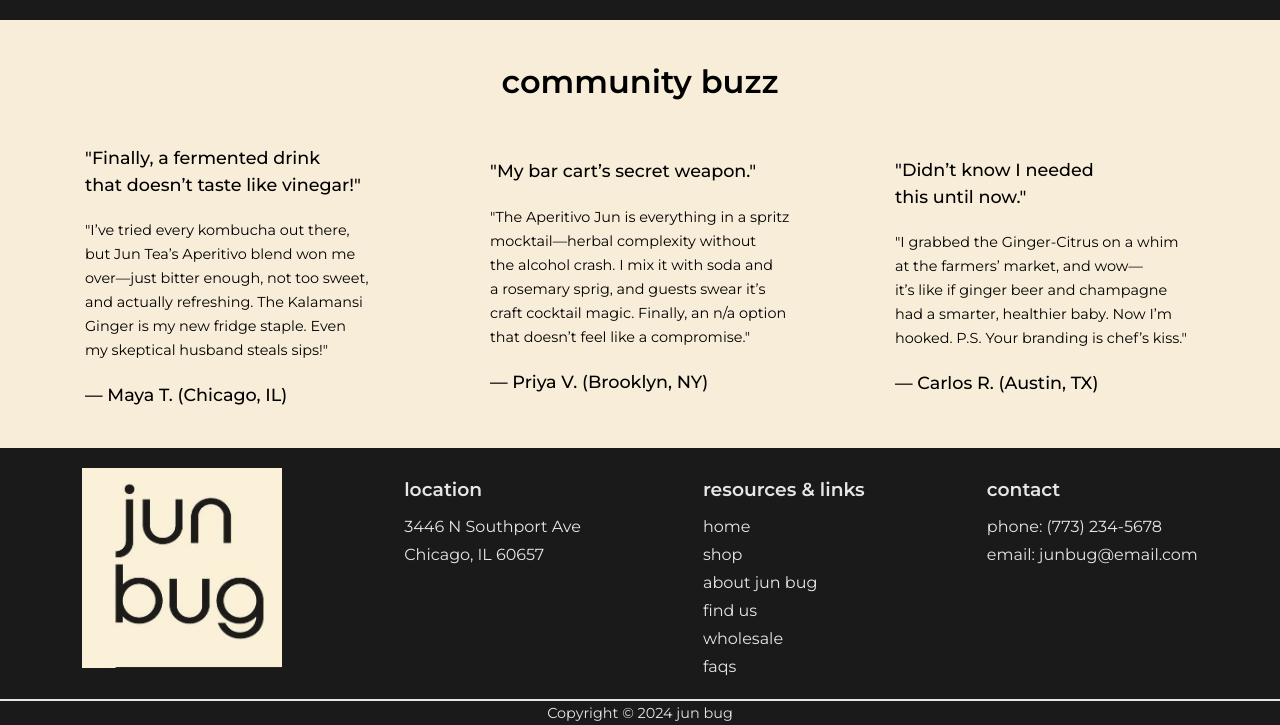
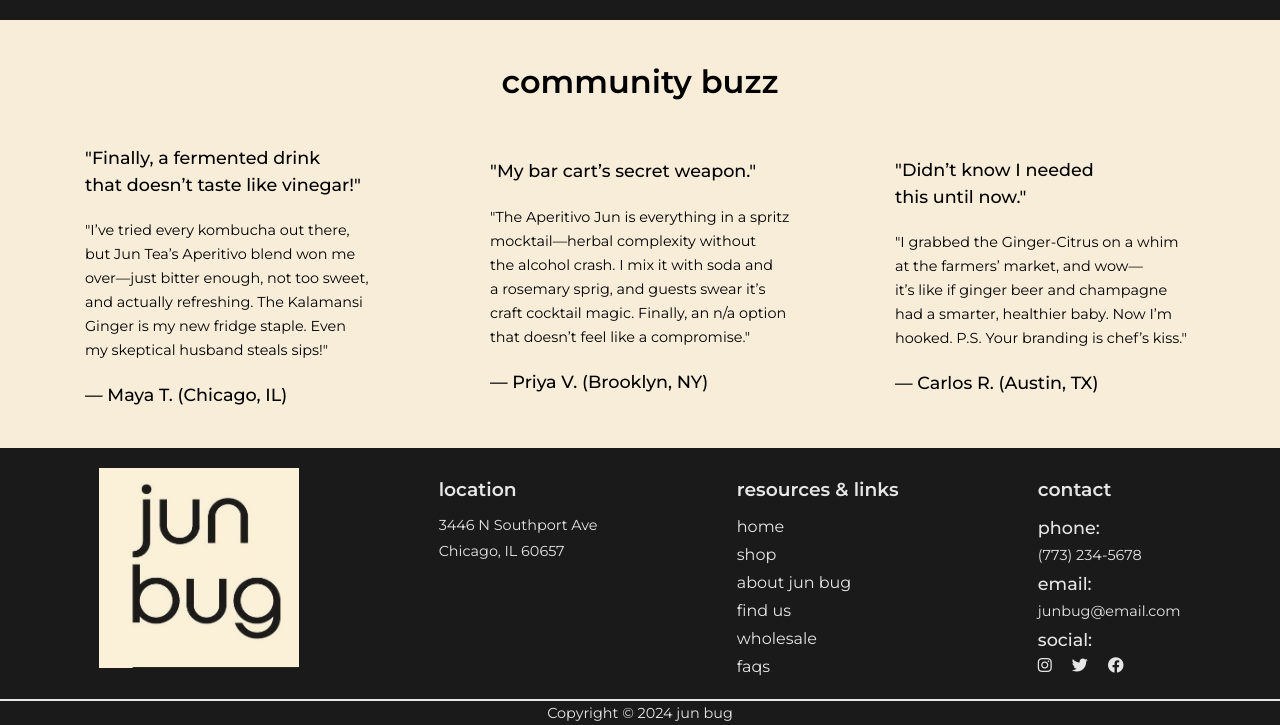
Before and after one commit to jonAnleu/webstore, a plain HTML site: page index.html in a window 1280 px wide. Shown: the part 2267-2992 px from the top of the page. Drawn offline with Linux system fonts and the light colour scheme.

Commit message:
footer sizing

```diff
--- a/index.html
+++ b/index.html
@@ -170,8 +170,8 @@
       <li>
         <div class="f-column">
           <h3 class="bold">location</h3>
-          <p>3446 N Southport Ave </p>
-            <p> Chicago, IL 60657</p>
+          <p class="psmall">3446 N Southport Ave </p>
+            <p class="psmall"> Chicago, IL 60657</p>
         </div>
       </li>
       <li>
@@ -188,8 +188,16 @@
       <li>
         <div class="f-column">
           <h3 class="bold">contact</h3>
-          <p>phone: (773) 234-5678</p>
-          <p>email: junbug@email.com</p>
+          <p class="pbold">phone:</p>
+          <p class="psmall">(773) 234-5678</p>
+          <p class="pbold">email:</p>
+          <p class="psmall">junbug@email.com</p>
+          <p class="pbold">social:</p>
+          <div class="icons">
+        <i class="fa-brands fa-instagram fa-l"></i>
+        <i class="fa-brands fa-twitter fa-l"></i>
+        <i class="fa-brands fa-facebook fa-l"></i>
+      </div>
         </div>
       </li>
     </ul>
```
